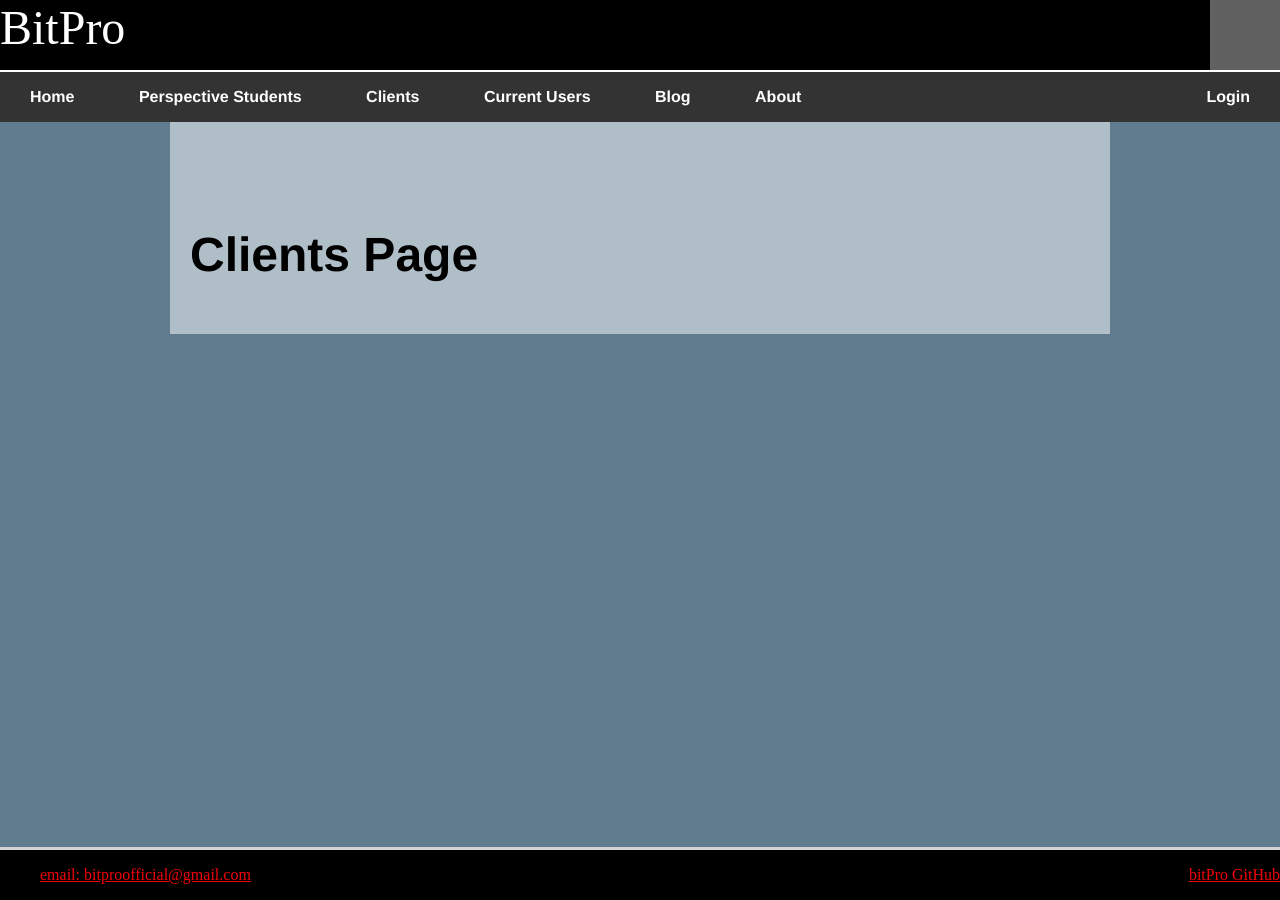
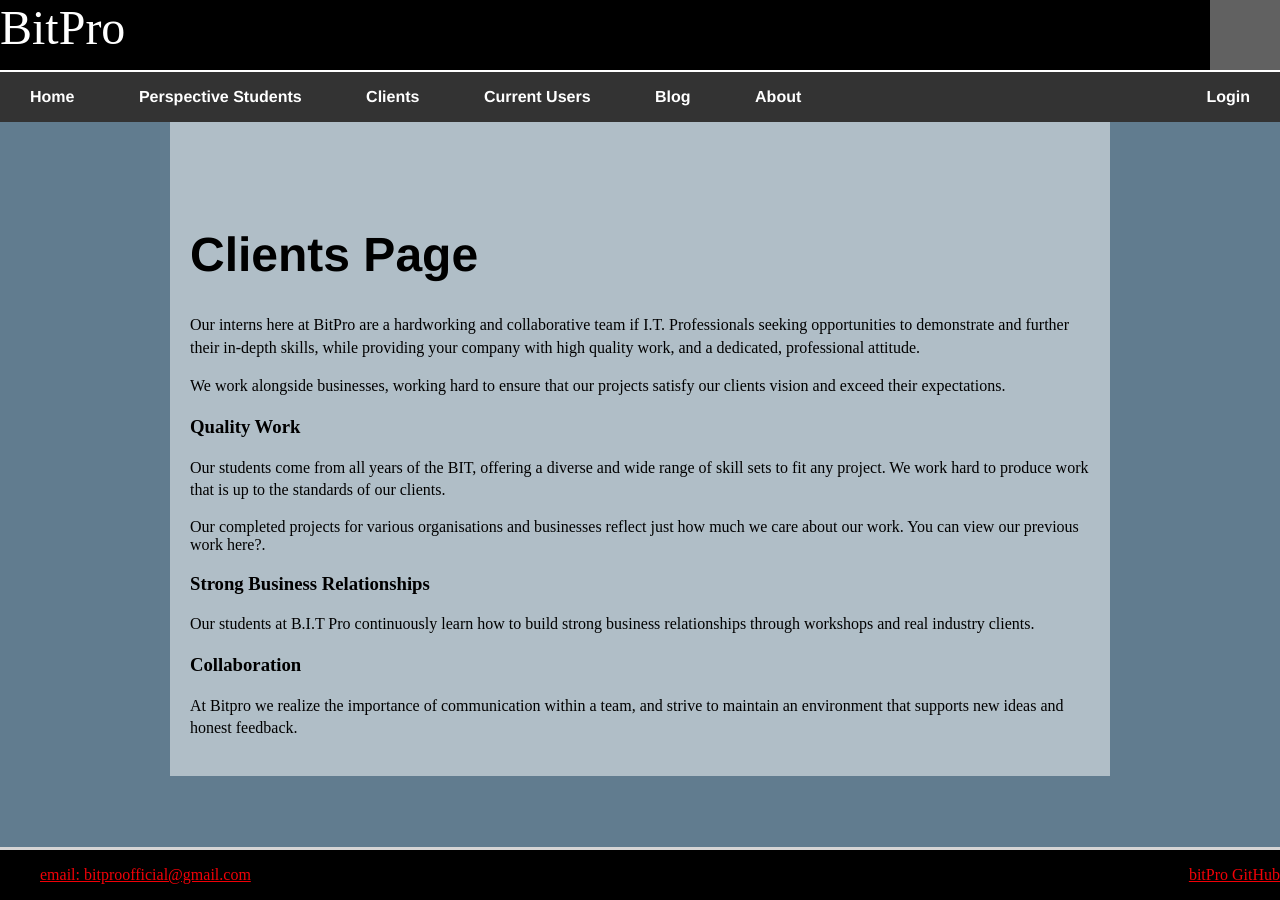
Before and after one commit to bit-Pro/bit-pro.github.io, a Jekyll site: the page built from Clients/index.html, in a window 1280 px wide. Built offline with Jekyll 4.4.1, drawn with Linux system fonts in a browser that asks for light colours; grey boxes are pictures that could not be loaded.

```diff
--- a/Clients/index.html
+++ b/Clients/index.html
@@ -3,3 +3,22 @@ layout: default
 title: bitPro website
 ---
 <h1> Clients Page </h1>
+
+<p>Our interns here at BitPro are a hardworking and collaborative team if I.T. Professionals seeking opportunities to demonstrate and further their in-depth skills,
+while providing your company with high quality work, and a dedicated, professional attitude.</p>
+
+<p>We work alongside businesses, working hard to ensure that our projects satisfy our clients vision and exceed their expectations.</p>
+
+<h3>Quality Work</h3>
+
+<p>Our students come from all years of the BIT, offering a diverse and wide range of skill sets to fit any project. We work hard to produce work that is up to the standards of our clients.</p>
+
+Our completed projects for various organisations and businesses reflect just how much we care about our work. You can view our previous work here?.
+</p>
+<h3>Strong Business Relationships</h3>
+
+<p>Our students at B.I.T Pro continuously learn how to build strong business relationships through workshops and real industry clients. </p>
+
+<h3>Collaboration</h3>
+
+<p>At Bitpro we realize the importance of communication within a team, and strive to maintain an environment that supports new ideas and honest feedback.</p>
```
